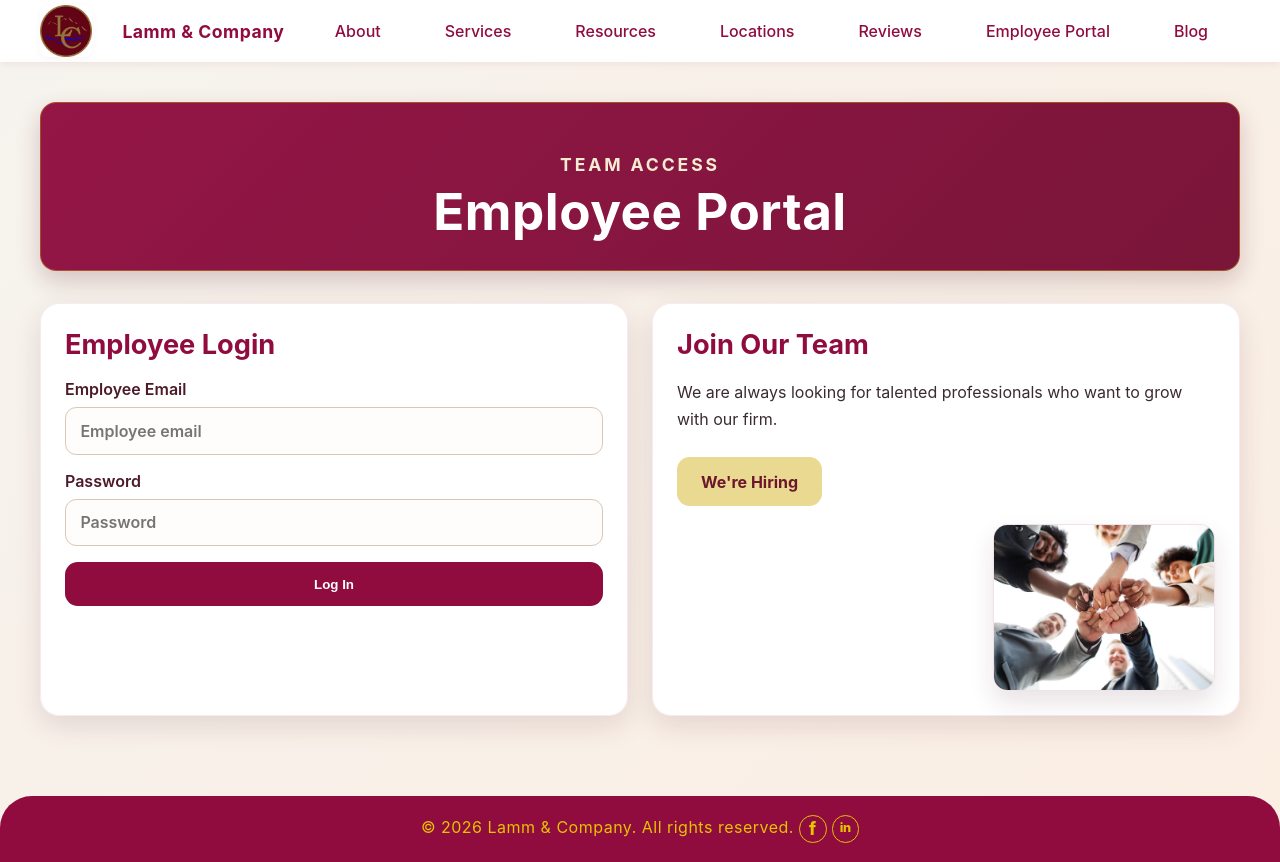
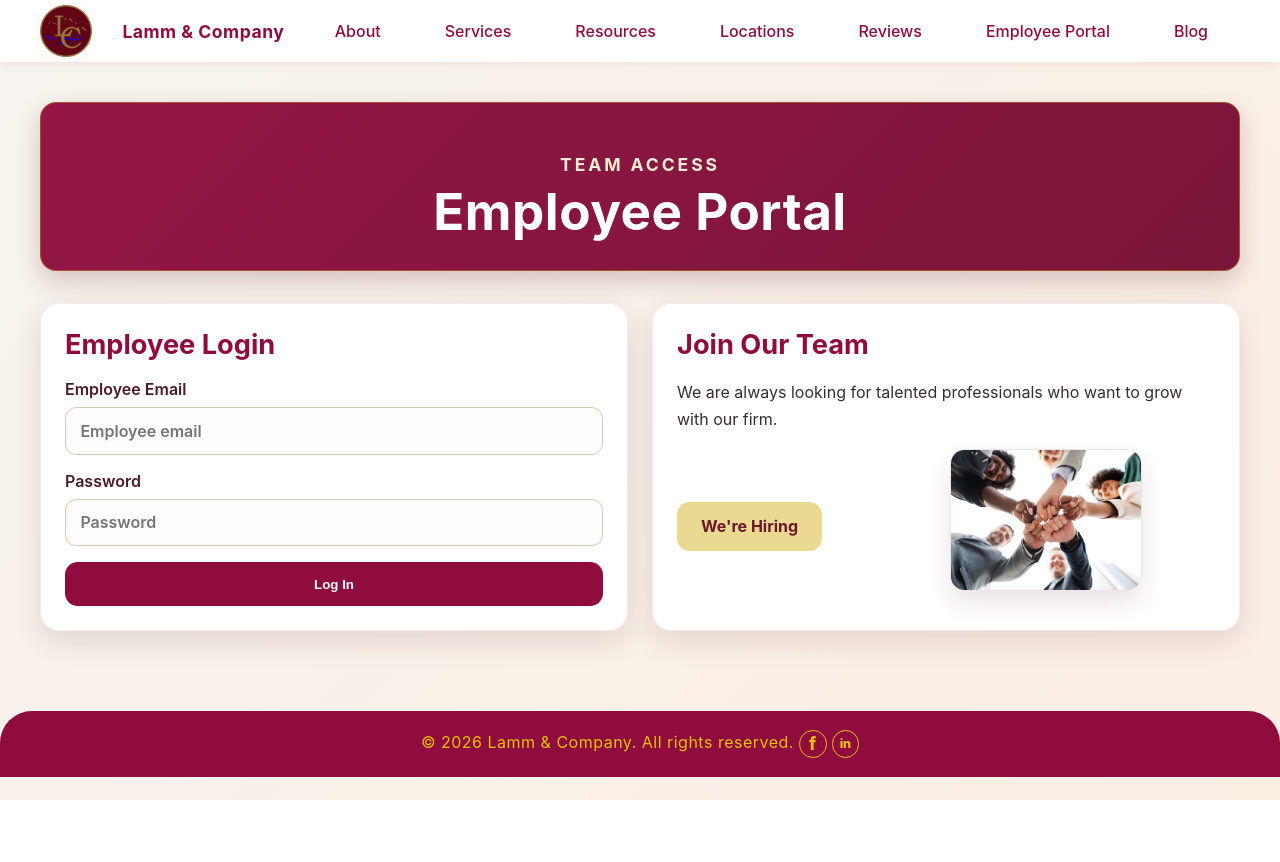
Before and after one commit to EmilyWatkinz/Lamm-Co-CPA, a React (Create React App) app: page /employee-portal in a window 1280 px wide. After the commit the page ends 800 px from the top, so only its background shows below. Built offline with nearby package versions, Linux system fonts and the light colour scheme.

Commit message:
Push hiring card right-side alignment update

```diff
--- a/src/App.css
+++ b/src/App.css
@@ -688,8 +688,7 @@ html, body {
 .employment-card-content {
   display: flex;
   flex-direction: column;
-  align-items: flex-start;
-  gap: 0.85rem;
+  gap: 1rem;
 }
 
 .employment-copy {
@@ -697,20 +696,28 @@ html, body {
 }
 
 .employment-copy p {
-  margin: 0 0 0.75rem;
+  margin: 0;
   line-height: 1.7;
   color: #3a2b2f;
 }
 
+.employment-actions {
+  display: flex;
+  align-items: center;
+  justify-content: flex-start;
+  gap: 1.5rem;
+  width: 100%;
+}
+
 .employment-team-image {
-  width: 220px;
-  height: 165px;
+  width: 190px;
+  height: 140px;
   object-fit: cover;
   border-radius: 0.9rem;
   border: 1px solid rgba(144,12,63,0.12);
   box-shadow: 0 12px 24px rgba(77, 26, 40, 0.12);
-  margin-left: auto;
-  margin-top: 0.25rem;
+  flex-shrink: 0;
+  margin-left: 6.5rem;
 }
 
 .employee-hiring-link {
--- a/src/EmployeePortal.js
+++ b/src/EmployeePortal.js
@@ -144,19 +144,22 @@ function EmployeePortal() {
             <div className="employment-card-content">
               <div className="employment-copy">
                 <p>We are always looking for talented professionals who want to grow with our firm.</p>
+              </div>
+
+              <div className="employment-actions">
                 <a
                   href="mailto:lcolligan@lammcocpa.com?subject=Employment%20Application&body=Hello%20Lamm%20%26%20Company%2C%0D%0A%0D%0AI%20would%20like%20to%20apply%20for%20an%20open%20position.%20Please%20let%20me%20know%20what%20opportunities%20are%20available.%0D%0A%0D%0AThank%20you%2C%0D%0A"
                   className="employee-hiring-link"
                 >
                   We&apos;re Hiring
                 </a>
+
+                <img
+                  src="/successful-happy-business-team_53876-74892.avif"
+                  alt="Happy team smiling in the office"
+                  className="employment-team-image"
+                />
               </div>
-
-              <img
-                src="/successful-happy-business-team_53876-74892.avif"
-                alt="Happy team smiling in the office"
-                className="employment-team-image"
-              />
             </div>
           </div>
         </section>
```
